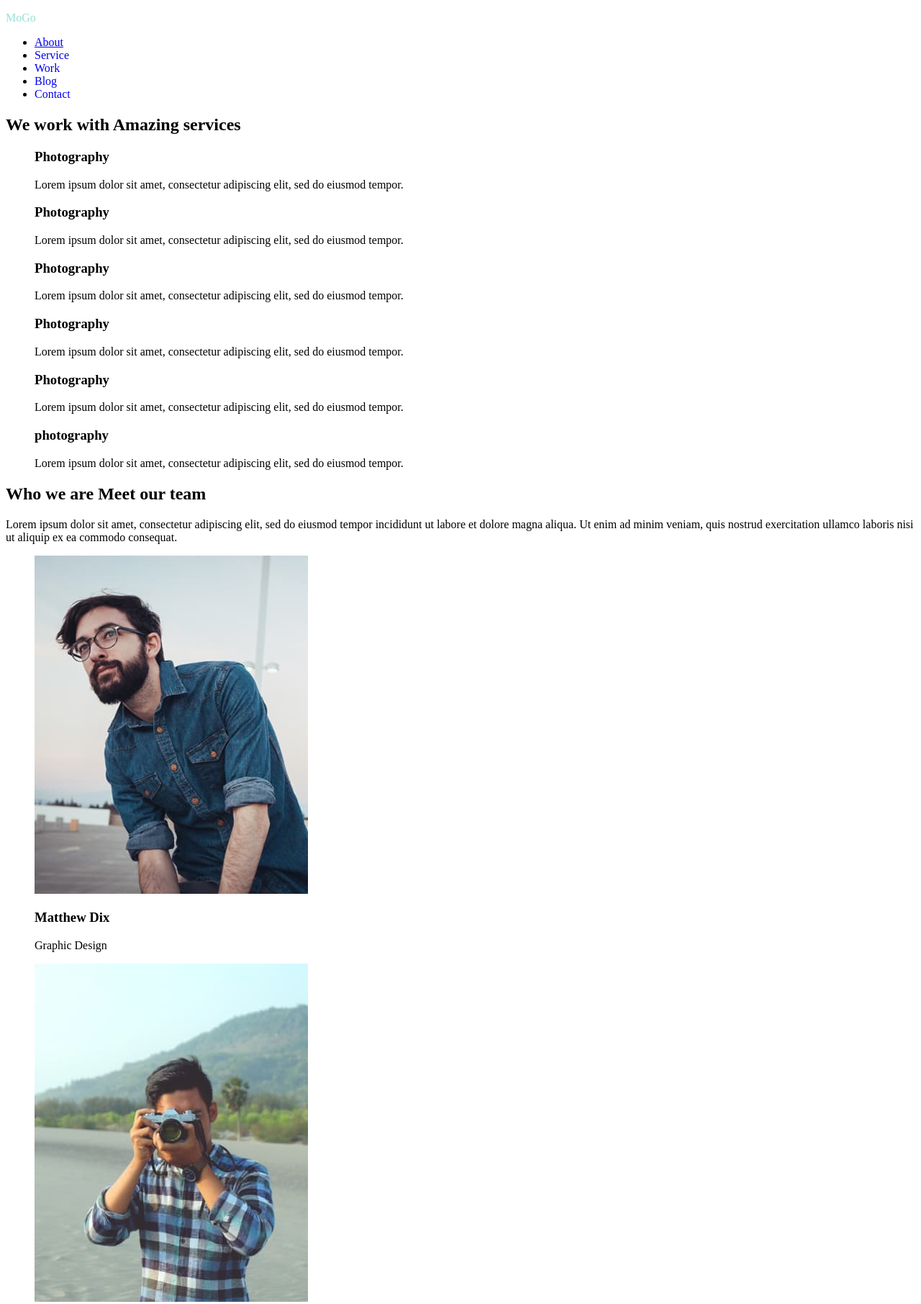
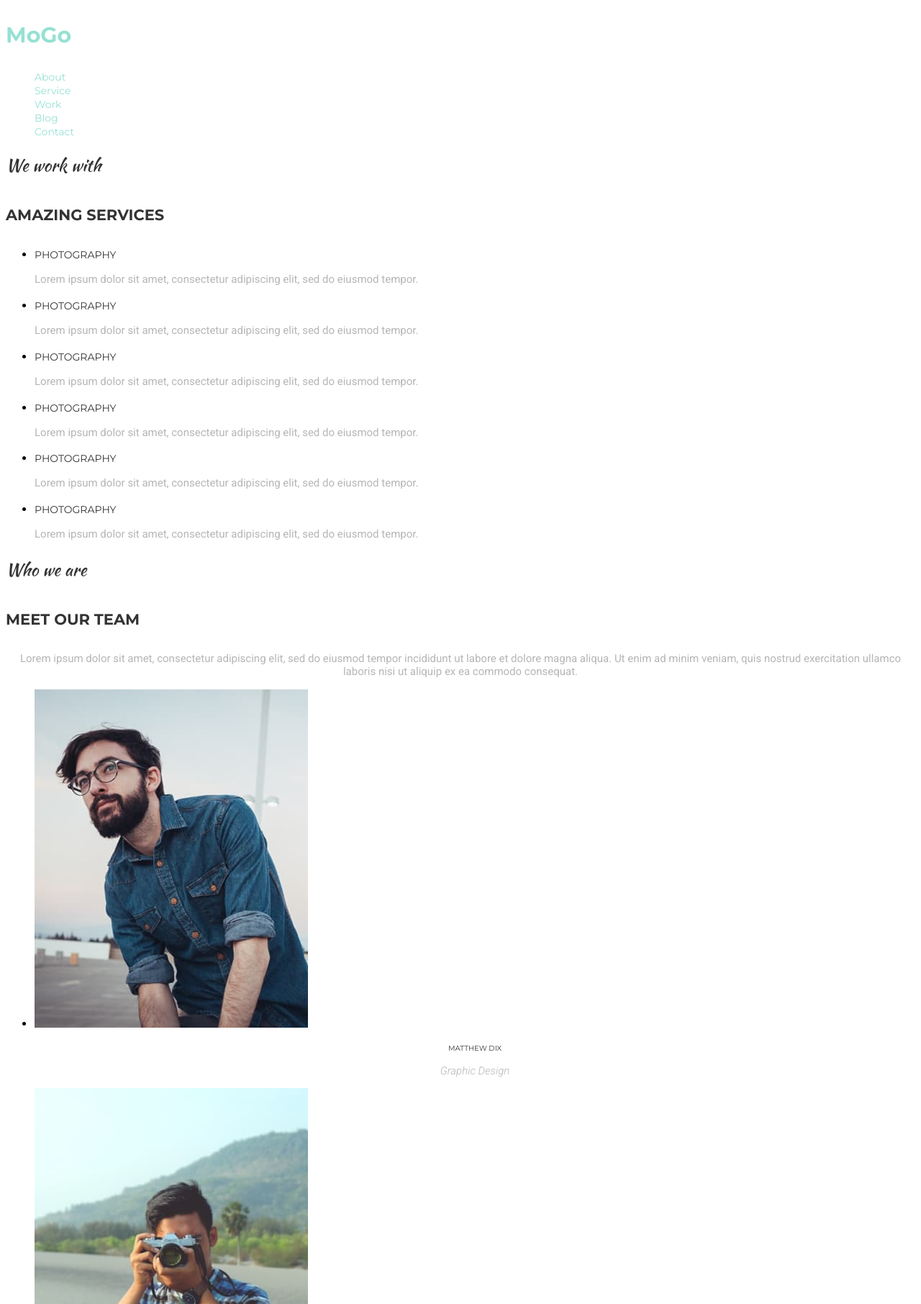
Before and after one commit to MaksimKhandeshyn/MoGo, a plain HTML site: page index.html in a window 1280 px wide. Shown: the top 1812 px of the page at 72% size. Drawn offline with Linux system fonts and the light colour scheme.

Commit message:
add styles, classes and fonts

```diff
--- a/css/style.css
+++ b/css/style.css
@@ -1,6 +1,103 @@
 :root{
-    --acceent-color: #95E1D3;
+    --acceent-color: #F38181;
+    --extra-color: #95E1D3;
     --main-color: #B6B6B6;
     --add-color: #333;
-    --bg-cololr: #FFF;
 }
+body {
+    font-family: 'Montserrat';
+}
+.title {
+    color: var(--extra-color);
+    font-size: 30px;
+    font-weight: 700;
+}
+.nav-list {
+    list-style: none;
+}
+.nav-link {
+    color: var(--extra-color);
+    font-size: 14px;
+    text-decoration: none;
+}
+.hero-title, .who-we-are {
+    color: var(--add-color);
+    font-family: Kaushan Script;
+    font-size: 24px;
+    font-style: normal;
+    font-weight: 400;
+    line-height: normal;
+}
+.amazing-services, .meet-team{
+    color: var(--add-color);
+    font-size: 30px;
+    font-style: normal;
+    font-weight: 700;
+    line-height: normal;
+    font-variant: all-small-caps;
+}
+.hero-list-title {
+    color: var(--add-color);
+    text-transform: uppercase;
+    font-size: 14px;
+    font-weight: 400;
+}
+.hero-list-info {
+    color: var(--main-color);
+    font-family: Roboto;
+    font-size: 15px;
+    line-height: 1.46;
+}
+.team-info {
+    color: var(--main-color);
+    text-align: center;
+    font-family: Roboto;
+    font-size: 15px;
+
+}
+.name {
+    color: var(--add-color);
+    text-align: center;
+    font-size: 14px;
+    font-weight: 400;
+    font-variant: all-small-caps;
+}
+.position {
+    color: var(--main-color);
+    text-align: center;
+    font-family: Roboto;
+    font-size: 15px;
+    font-style: italic;
+    font-weight: 300;
+}
+.footer-copyright {
+    color: var(--add-color);
+    text-align: center;
+    font-size: 14px;
+    font-style: normal;
+}
+.footer-link {
+    color: var(--acceent-color);
+    font-size: 14px;
+    font-style: normal;
+    font-weight: 400;
+    line-height: normal;
+    text-decoration: none;
+}
+.footer-field {
+    color: var(--main-color);
+    text-align: center;
+    font-family: Roboto;
+    font-size: 14px;
+    font-style: italic;
+}
+.footer-btn {
+    background-color: var(--extra-color);
+    height: 40px;
+    width: 150px;
+    border: none;
+    color: #FFF;
+    font-size: 14px;
+    font-weight: 700;
+    font-variant: all-small-caps;
+}
--- a/index.html
+++ b/index.html
@@ -4,80 +4,84 @@
     <meta charset="UTF-8">
     <meta name="viewport" content="width=device-width, initial-scale=1.0">
     <link rel="stylesheet" href="./css/style.css">
+    <link rel="preconnect" href="https://fonts.googleapis.com">
+    <link rel="preconnect" href="https://fonts.gstatic.com" crossorigin>
+    <link href="https://fonts.googleapis.com/css2?family=Kaushan+Script&family=Montserrat:wght@400;700&family=Roboto:ital,wght@0,400;1,300&display=swap" rel="stylesheet">
     <title>MoGo</title>
 </head>
 <body>
-    <header>
-        <p style="color: #95E1D3;">MoGo</p>
-        <nav>
-            <ul>
-                <li><a href="#">About</a></li>
-                <li><a href="#" style="text-decoration: none;">Service</a></li>
-                <li><a href="#" style="text-decoration: none;">Work</a></li>
-                <li><a href="#" style="text-decoration: none;">Blog</a></li>
-                <li><a href="#" style="text-decoration: none;">Contact</a></li>
+    <header class="header">
+        <p class="title">MoGo</p>
+        <nav class="nav">
+            <ul class="nav-list">
+                <li class="nav-item"><a href="#" class="nav-link">About</a></li>
+                <li class="nav-item"><a href="#" class="nav-link">Service</a></li>
+                <li class="nav-item"><a href="#" class="nav-link">Work</a></li>
+                <li class="nav-item"><a href="#" class="nav-link">Blog</a></li>
+                <li class="nav-item"><a href="#" class="nav-link">Contact</a></li>
             </ul>
         </nav>
     </header>
     <main>
-        <section>
-            <h2>We work with Amazing services</h2>
-            <ul>
-                <li style="list-style: none;">
-                    <h3>Photography</h3>
-                    <p>Lorem ipsum dolor sit amet, consectetur adipiscing elit, sed do eiusmod tempor.</p>
+        <section class="hero">
+            <h2 class="hero-title">We work with </h2>
+            <p class="amazing-services">Amazing services</p>
+            <ul class="hero-list">
+                <li class="hero-item">
+                    <h3 class="hero-list-title">Photography</h3>
+                    <p class="hero-list-info">Lorem ipsum dolor sit amet, consectetur adipiscing elit, sed do eiusmod tempor.</p>
                 </li>
-                <li style="list-style: none;">
-                    <h3>Photography</h3>
-                    <p>Lorem ipsum dolor sit amet, consectetur adipiscing elit, sed do eiusmod tempor.</p>
+                <li class="hero-item">
+                    <h3 class="hero-list-title">Photography</h3>
+                    <p class="hero-list-info">Lorem ipsum dolor sit amet, consectetur adipiscing elit, sed do eiusmod tempor.</p>
                 </li>
-                <li style="list-style: none;">
-                    <h3>Photography</h3>
-                    <p>Lorem ipsum dolor sit amet, consectetur adipiscing elit, sed do eiusmod tempor.</p>
+                <li class="hero-item">
+                    <h3 class="hero-list-title">Photography</h3>
+                    <p class="hero-list-info">Lorem ipsum dolor sit amet, consectetur adipiscing elit, sed do eiusmod tempor.</p>
                 </li>
-                <li style="list-style: none;">
-                    <h3>Photography</h3>
-                    <p>Lorem ipsum dolor sit amet, consectetur adipiscing elit, sed do eiusmod tempor.</p>
+                <li class="hero-item">
+                    <h3 class="hero-list-title">Photography</h3>
+                    <p class="hero-list-info">Lorem ipsum dolor sit amet, consectetur adipiscing elit, sed do eiusmod tempor.</p>
                 </li>
-                <li style="list-style: none;">
-                    <h3>Photography</h3>
-                    <p>Lorem ipsum dolor sit amet, consectetur adipiscing elit, sed do eiusmod tempor.</p>
+                <li class="hero-item">
+                    <h3 class="hero-list-title">Photography</h3>
+                    <p class="hero-list-info">Lorem ipsum dolor sit amet, consectetur adipiscing elit, sed do eiusmod tempor.</p>
                 </li>
-                <li style="list-style: none;">
-                    <h3>photography</h3>
-                    <p>Lorem ipsum dolor sit amet, consectetur adipiscing elit, sed do eiusmod tempor.</p>
+                <li class="hero-item">
+                    <h3 class="hero-list-title">photography</h3>
+                    <p class="hero-list-info">Lorem ipsum dolor sit amet, consectetur adipiscing elit, sed do eiusmod tempor.</p>
                 </li>
             </ul>
         </section>
-        <section>
-            <h2>Who we are Meet our team</h2>
-            <p>Lorem ipsum dolor sit amet, consectetur adipiscing elit, sed do eiusmod tempor incididunt ut labore et dolore magna aliqua. Ut enim ad minim veniam, quis nostrud exercitation ullamco laboris nisi ut aliquip ex ea commodo consequat. </p>
-            <ul>
-                <li style="list-style: none;">
-                    <img src="./images/matthew-dix.jpg" alt="matthew-dix">
-                    <h3>Matthew Dix</h3>
-                    <p>Graphic Design</p>
+        <section class="team">
+            <h2 class="who-we-are">Who we are</h2>
+            <p class="meet-team">Meet our team</p>
+            <p class="team-info">Lorem ipsum dolor sit amet, consectetur adipiscing elit, sed do eiusmod tempor incididunt ut labore et dolore magna aliqua. Ut enim ad minim veniam, quis nostrud exercitation ullamco laboris nisi ut aliquip ex ea commodo consequat. </p>
+            <ul class="team-list">
+                <li class="team-item">
+                    <img src="./images/matthew-dix.jpg" alt="matthew-dix" class="team-img">
+                    <h3 class="name">Matthew Dix</h3>
+                    <p class="position">Graphic Design</p>
                 </li>
-                <li style="list-style: none;">
-                    <img src="./images/christopher.jpg" alt="christopher-campbell">
-                    <h3>Christopher Campbell</h3>
-                    <p>Branfing/UX designer</p>
+                <li class="team-item">
+                    <img src="./images/christopher.jpg" alt="christopher-campbell" class="team-img">
+                    <h3 class="name">Christopher Campbell</h3>
+                    <p class="position">Branfing/UX designer</p>
                 </li>
-                <li style="list-style: none;">
-                    <img src="./images/michael.jpg" alt="michael-ferting">
-                    <h3>Michael Fertig</h3>
-                    <p>Developer</p>
+                <li class="team-item">
+                    <img src="./images/michael.jpg" alt="michael-ferting" class="team-img">
+                    <h3 class="name">Michael Fertig</h3>
+                    <p class="position">Developer</p>
                 </li>
             </ul>
         </section>
     </main>
-    <footer>
-        <p>&#169;2016 MoGo free PSD template by <a href="#" style="text-decoration: none;" target="_blank">Laaqiq</a></p>
-        <form>
-            <input type="email" name="email" id="email" placeholder="Your Email">
-            <button type="button">Subscribe</button>
+    <footer class="footer">
+        <p class="footer-copyright">&#169;2016 MoGo free PSD template by <a href="#" target="_blank" class="footer-link">Laaqiq</a></p>
+        <form class="footer-form">
+            <input type="email" name="email" id="email" placeholder="Your Email" class="footer-field">
+            <button type="button" class="footer-btn">Subscribe</button>
         </form>
-
     </footer>
 </body>
 </html>
```
